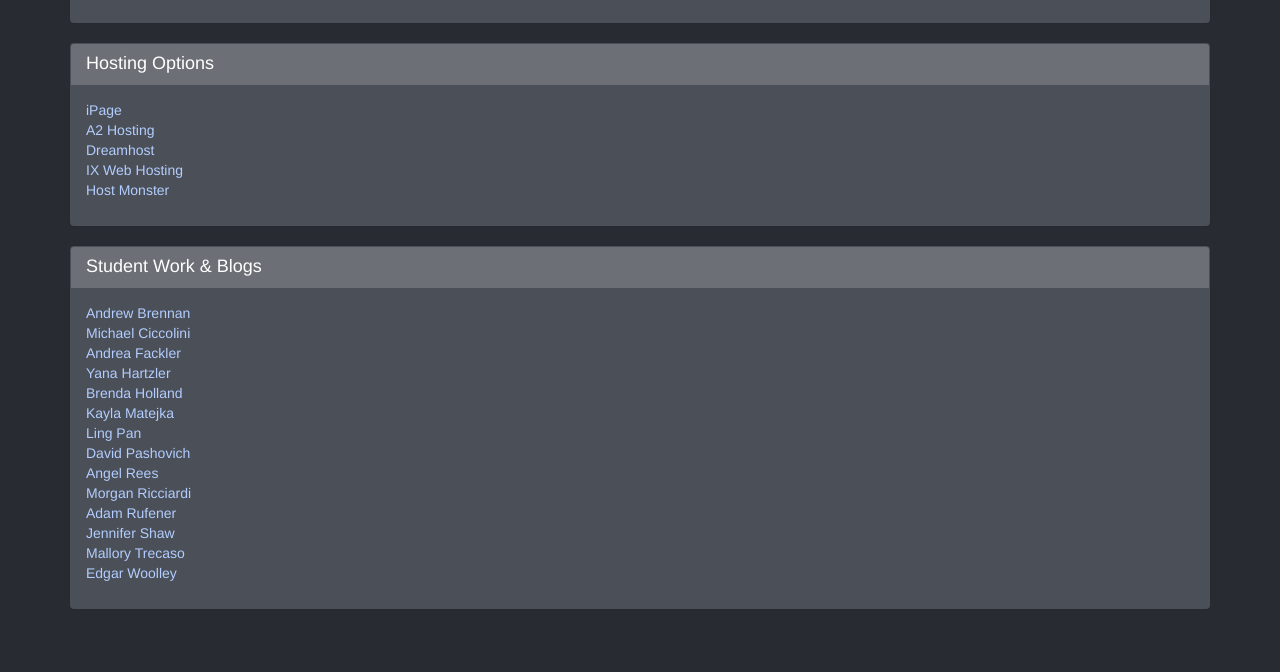
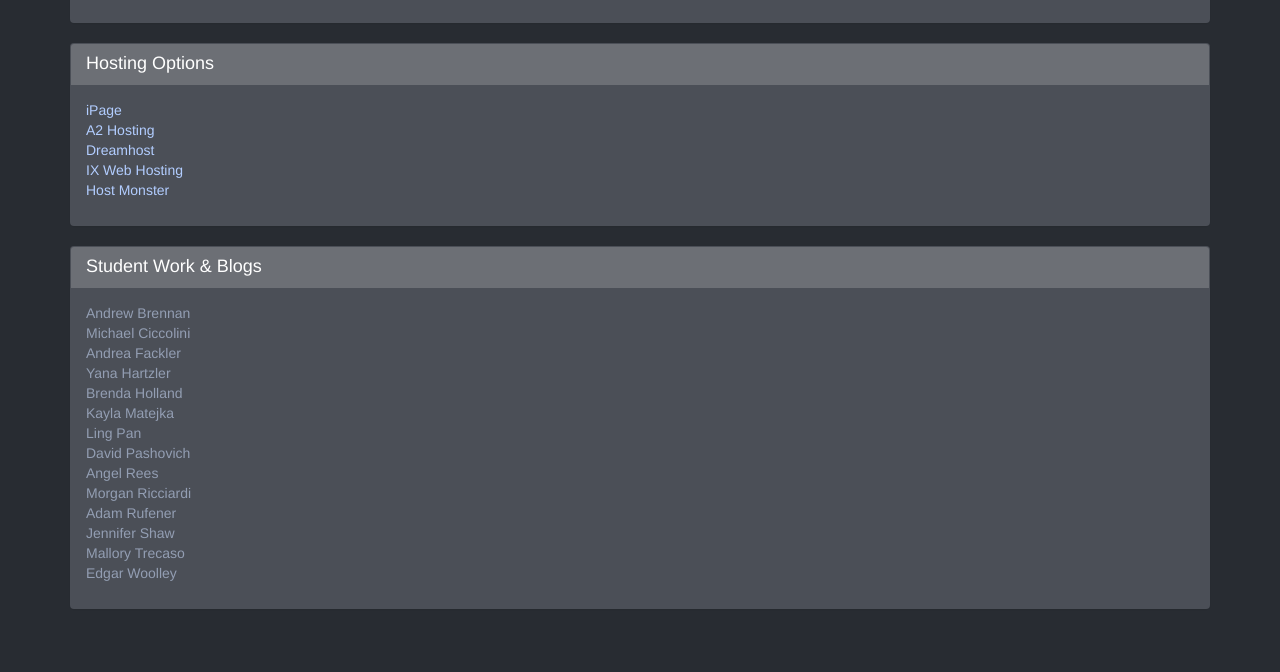
Before and after one commit to jamesmosier/Web1, a plain HTML site: page index.html in a window 1280 px wide. Shown: the part 1093-1765 px from the top of the page. Drawn offline with nearby package versions, Linux system fonts and the light colour scheme; a web font is replaced by a local one.

Commit message:
disabled not wired links

```diff
--- a/css/style.css
+++ b/css/style.css
@@ -19,6 +19,13 @@ a {
 a:hover, a:focus {
     color: #939EB3;
 	font-weight: 300;
+	text-decoration: none;
+}
+
+a.disabled, a.disabled:hover, a.disabled:focus {
+    color: #939EB3;
+    cursor: default;
+    font-weight: 300;
 	text-decoration: none;
 }
 
--- a/index.html
+++ b/index.html
@@ -263,20 +263,20 @@
       </div>
       <div class="panel-body">
         <ul class="list-unstyled">
-            <li><a href="">Andrew Brennan</a></li>
-            <li><a href="">Michael Ciccolini</a></li>
-            <li><a href="">Andrea Fackler</a></li>
-            <li><a href="">Yana Hartzler</a></li>
-            <li><a href="">Brenda Holland</a></li>
-            <li><a href="">Kayla Matejka</a></li>
-            <li><a href="">Ling Pan</a></li>
-            <li><a href="">David Pashovich</a></li>
-            <li><a href="">Angel Rees</a></li>
-            <li><a href="">Morgan Ricciardi</a></li>
-            <li><a href="">Adam Rufener</a></li>
-            <li><a href="">Jennifer Shaw</a></li>
-            <li><a href="">Mallory Trecaso</a></li>
-            <li><a href="">Edgar Woolley</a></li>
+            <li><a href="" class="disabled">Andrew Brennan</a></li>
+            <li><a href="" class="disabled">Michael Ciccolini</a></li>
+            <li><a href="" class="disabled">Andrea Fackler</a></li>
+            <li><a href="" class="disabled">Yana Hartzler</a></li>
+            <li><a href="" class="disabled">Brenda Holland</a></li>
+            <li><a href="" class="disabled">Kayla Matejka</a></li>
+            <li><a href="" class="disabled">Ling Pan</a></li>
+            <li><a href="" class="disabled">David Pashovich</a></li>
+            <li><a href="" class="disabled">Angel Rees</a></li>
+            <li><a href="" class="disabled">Morgan Ricciardi</a></li>
+            <li><a href="" class="disabled">Adam Rufener</a></li>
+            <li><a href="" class="disabled">Jennifer Shaw</a></li>
+            <li><a href="" class="disabled">Mallory Trecaso</a></li>
+            <li><a href="" class="disabled">Edgar Woolley</a></li>
         </ul>
       </div>
     </div>
--- a/js/scripts.js
+++ b/js/scripts.js
@@ -16,3 +16,7 @@ $(".navbar-scroll-to a").click(function(event) {
       scrollTop: dest
     }, 500, 'swing');
 });
+
+$('body').on('click', 'a.disabled', function(event) {
+    event.preventDefault();
+});
```
